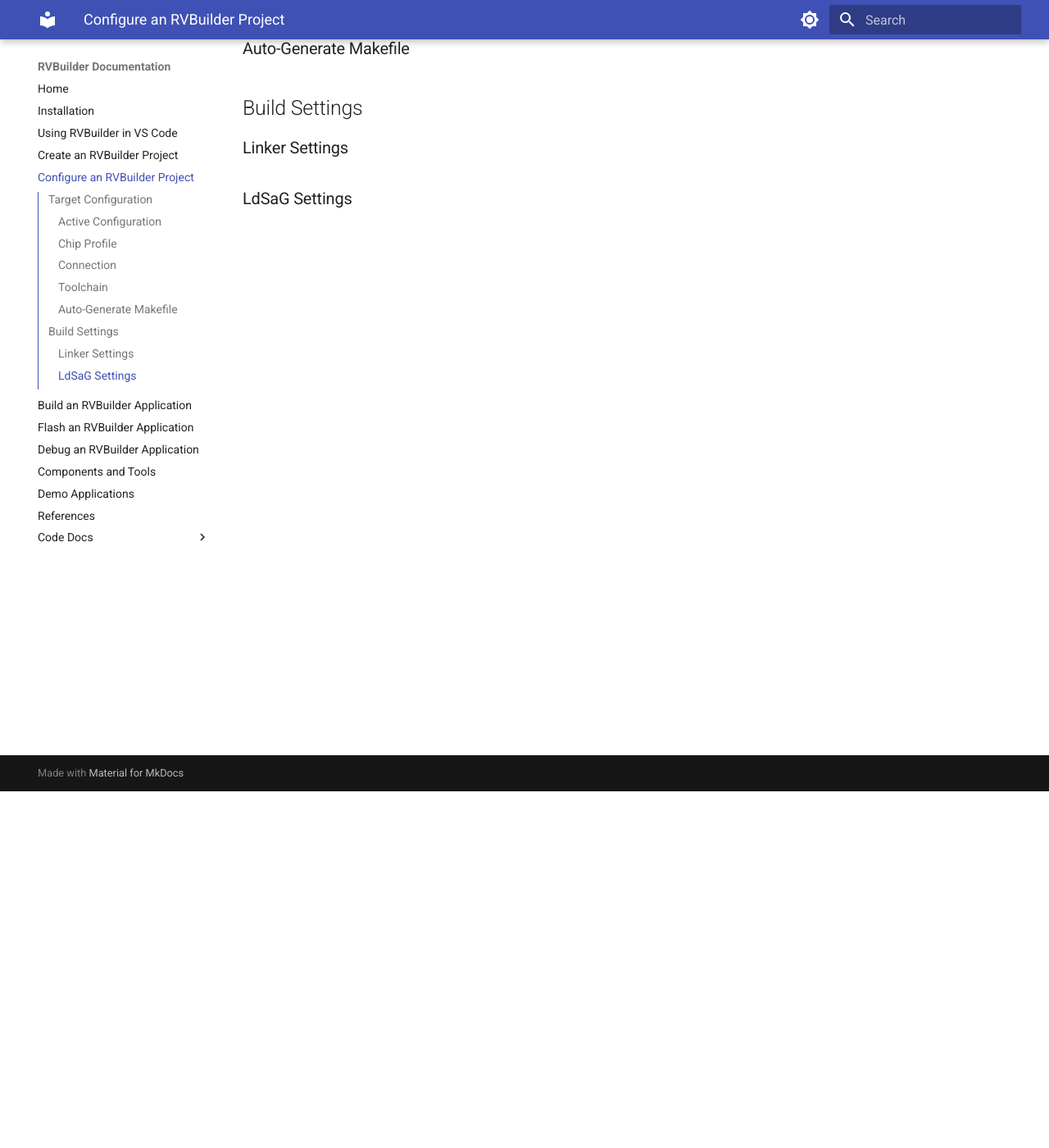
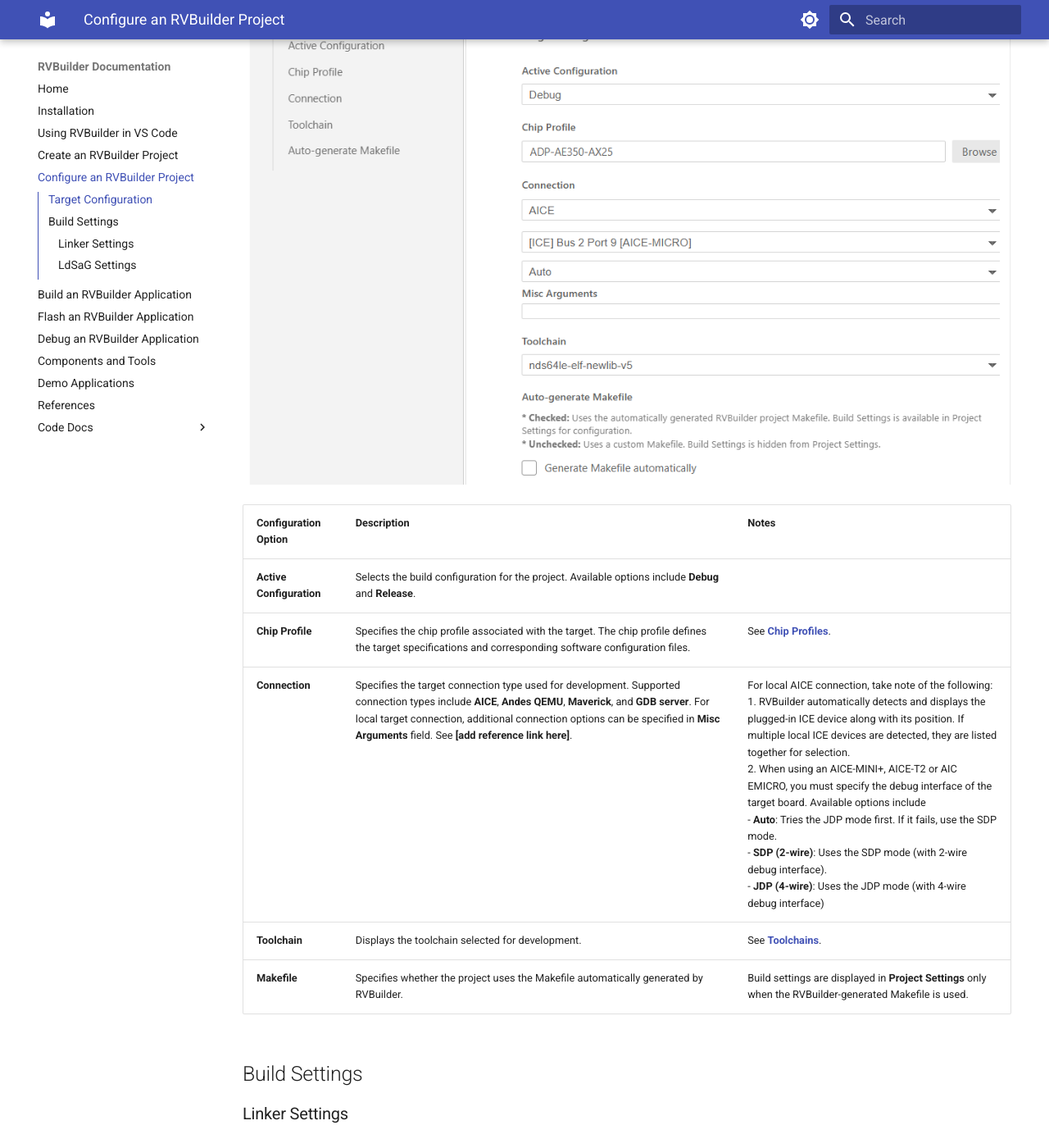
Before and after one commit to obscuredarling/qwpo4578, an MkDocs documentation site: the page built from docs/project_config.md, in a window 1280 px wide and 1400 px high, scrolled down 435 px. Shown: the whole window at 82% size. Built offline with MkDocs 1.6.1 and Material for MkDocs 9.7.7, drawn with Linux system fonts in a browser that asks for light colours; some of the changed text lies outside the part shown.

Commit message:
Added description for project target configuration

```diff
--- a/docs/project_config.md
+++ b/docs/project_config.md
@@ -1,15 +1,18 @@
+
+RVBuilder provides a graphical user interface (GUI) for configuring target and build settings for a project. The configuration interface can be opened by right-clicking the project in the **Explorer** view and selecting "RVBuilder: Build Project" from the drop-down menu.
+
 
 ## Target Configuration
 
-### Active Configuration
+![Target Configuration](./images/project_target_config.png)
 
-### Chip Profile
-
-### Connection
-
-### Toolchain
-
-### Auto-Generate Makefile
+| Configuration Option | Description | Notes |
+|----------------------|------------|-------|
+| **Active Configuration** | Selects the build configuration for the project. Available options include **Debug** and **Release**. | |
+| **Chip Profile** | Specifies the chip profile associated with the target. The chip profile defines the target specifications and corresponding software configuration files. | See [**Chip Profiles**](./components.md#chip-profiles). |
+| **Connection** | Specifies the target connection type used for development. Supported connection types include **AICE**, **Andes QEMU**, **Maverick**, and **GDB server**. For local target connection, additional connection options can be specified in **Misc Arguments** field. See **[add reference link here]**. | For local AICE connection, take note of the following:<br>1. RVBuilder automatically detects and displays the plugged-in ICE device along with its position. If multiple local ICE devices are detected, they are listed together for selection.<br>2. When using an AICE-MINI+, AICE-T2 or AIC EMICRO, you must specify the debug interface of the target board. Available options include<br>- **Auto**: Tries the JDP mode first. If it fails, use the SDP mode.<br>- **SDP (2-wire)**: Uses the SDP mode (with 2-wire debug interface).<br>- **JDP (4-wire)**: Uses the JDP mode (with 4-wire debug interface) |
+| **Toolchain** | Displays the toolchain selected for development. | See [**Toolchains**](./components.md#toolchains). |
+| **Makefile** | Specifies whether the project uses the Makefile automatically generated by RVBuilder. | Build settings are displayed in **Project Settings** only when the RVBuilder-generated Makefile is used. |
 
 ## Build Settings
 
```
Also changed, not shown: README.md (+1 -1 lines), docs/working.md (+2 -2 lines), docs/images/project_target_config.png (added).
